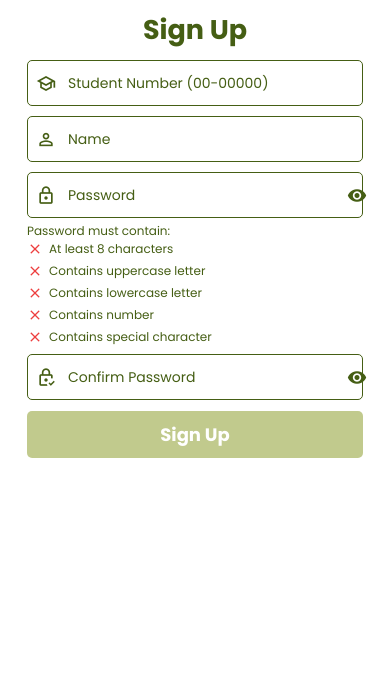
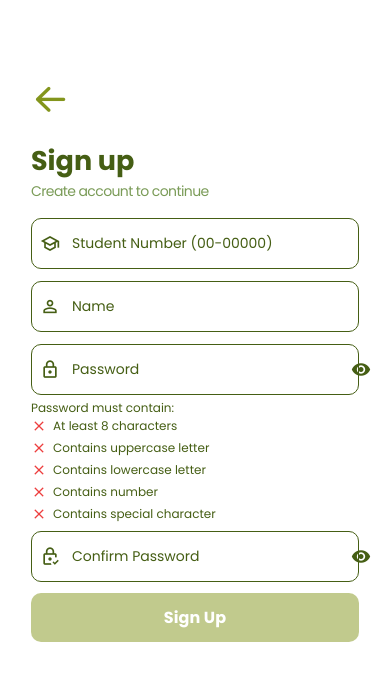
Before and after one commit to beelogss/BP, a React Native app: screen /Signup in a window 390 px wide. Shown: the top 680 px of the page. Built offline with nearby package versions, Linux system fonts and the light colour scheme.

Commit message:
ui pa rinnnn

```diff
--- a/package.json
+++ b/package.json
@@ -20,7 +20,7 @@
     "bcrypt": "^5.1.1",
     "body-parser": "^1.20.3",
     "cors": "^2.8.5",
-    "expo": "~51.0.28",
+    "expo": "~51.0.35",
     "expo-app-loading": "^2.1.1",
     "expo-checkbox": "~3.0.0",
     "expo-font": "~12.0.10",
--- a/screens/EmailInputScreen.js
+++ b/screens/EmailInputScreen.js
@@ -119,6 +119,7 @@ const styles = StyleSheet.create({
     fontFamily: 'Poppins-Regular',
     color: '#455e14',
     fontSize: wp('3.5%'),
+    paddingLeft: wp('1%')
   },
   icon: {
     marginRight: wp('2%'),
--- a/screens/LoginScreen.js
+++ b/screens/LoginScreen.js
@@ -1,5 +1,5 @@
 import React, { useState } from 'react';
-import { View, Text, TextInput, TouchableOpacity, Image, StyleSheet, KeyboardAvoidingView, Platform } from 'react-native';
+import { View, Text, TextInput, TouchableOpacity, Image, ImageBackground, StyleSheet, KeyboardAvoidingView, Platform } from 'react-native';
 import MaterialCommunityIcons from 'react-native-vector-icons/MaterialCommunityIcons';
 import Checkbox from 'expo-checkbox';
 import { SafeAreaProvider } from 'react-native-safe-area-context';
@@ -93,7 +93,9 @@ export default function LoginScreen({ navigation }) {
                 color={isChecked ? "#455e14" : undefined}
                 style={{ borderColor: '#455e14', width: wp('4%'), height: hp('2%'), marginBottom: 3, marginLeft: 3 }}
               />
+              <TouchableOpacity  onPress={() => setChecked(! isChecked)}>
               <Text style={styles.rememberMeText}>Remember Me</Text>
+              </TouchableOpacity>
             </View>
             <Text style={styles.forgotPasswordText} onPress={() => navigation.navigate('ForgotPass')}>
               Forgot Password?
--- a/screens/SignupDetailsScreen.js
+++ b/screens/SignupDetailsScreen.js
@@ -1,6 +1,6 @@
 import React, { useState } from 'react';
 import { View, Text, TextInput, TouchableOpacity, StyleSheet, KeyboardAvoidingView, Platform } from 'react-native';
-import { MaterialCommunityIcons } from '@expo/vector-icons'; // Using MaterialCommunityIcons for icons
+import { MaterialCommunityIcons, AntDesign } from '@expo/vector-icons'; // Using MaterialCommunityIcons for icons
 import { widthPercentageToDP as wp, heightPercentageToDP as hp } from 'react-native-responsive-screen';
 
 export default function SignupScreen({ navigation }) {
@@ -81,7 +81,13 @@ export default function SignupScreen({ navigation }) {
       style={styles.container}
     >
       <View style={styles.formContainer}>
-        <Text style={styles.title}>Sign Up</Text>
+      <TouchableOpacity>
+        <AntDesign name="arrowleft" size={wp('10%')} color="#83951c" style={styles.backIcon}
+          onPress={() => navigation.navigate('Login')}
+        />
+       </TouchableOpacity>
+        <Text style={styles.title}>Sign up</Text>
+        <Text style={styles.instructions}>Create account to continue</Text>
 
         {error ? <Text style={styles.errorText}>{error}</Text> : null}
 
@@ -218,27 +224,37 @@ export default function SignupScreen({ navigation }) {
 const styles = StyleSheet.create({
   container: {
     flex: 1,
-    paddingHorizontal: wp('7%'),
+    paddingHorizontal: wp('8%'),
     backgroundColor: '#fff',
+    paddingTop: wp('20%'),
+  },
+  backIcon: {
+    marginBottom: wp('3.5%'),
   },
   title: {
     color: '#455e14',
     fontSize: wp('7%'),
-    textAlign: 'center',
-    marginBottom: wp('2.5%'),
-    marginTop:  wp('2.5%'),
+    textAlign: 'left',
+    marginTop:  wp('1.5%'),
     fontFamily: 'Poppins-Bold',
+  },
+  instructions: {
+    fontFamily: 'Poppins-Regular',
+    color: '#7a9b57',
+    textAlign: 'left',
+    fontSize: wp('3.5%'),
+    marginBottom: wp('4%'),
+    letterSpacing: -.6,
   },
   inputContainer: {
     flexDirection: 'row',
     alignItems: 'center',
     borderWidth: 1,
     borderColor: '#455e14',
-    borderRadius: 5,
-    paddingVertical: hp('0.9%'),
-    paddingHorizontal: wp('2%'),
-    marginBottom: 10,
-    height: hp('5.5%'),
+    borderRadius: 10,
+    padding: wp('2%'),
+    marginBottom: wp('3%'),
+    height: hp('6%'),
   },
   input: {
     flex: 1,
@@ -255,10 +271,9 @@ const styles = StyleSheet.create({
     alignItems: 'center',
     borderWidth: 1,
     borderColor: '#455e14',
-    borderRadius: 5,
-    paddingVertical: hp('0.9%'),
-    paddingHorizontal: wp('2%'),
-    height: hp('5.5%'),
+    borderRadius: 10,
+    padding: wp('2%'),
+    height: hp('6%'),
   },
   passwordInput: {
     flex: 1,
@@ -271,15 +286,16 @@ const styles = StyleSheet.create({
     marginLeft: wp('2%'),
   },
   button: {
-    padding: wp('2.5%'),
-    borderRadius: 5,
+    padding: wp('3%'),
+    borderRadius: 10,
     marginTop: hp('1.3%'),
   },
   buttonText: {
     color: '#fff',
     textAlign: 'center',
     fontFamily: 'Poppins-Bold',
-    fontSize: wp('4.5%'),
+    fontSize: wp('4%'),
+    letterSpacing: .1,
   },
   switchText: {
     textAlign: 'center',
--- a/screens/VerificationScreen.js
+++ b/screens/VerificationScreen.js
@@ -239,6 +239,7 @@ const styles = StyleSheet.create({
     textAlign: 'center',
     fontFamily: 'Poppins-Regular',
     color: '#83951c',
+    fontSize: wp('3%'),
     marginTop: hp('2%'),
   },
   highlightedTimer: {
```
Also changed, not shown: assets/images/ui-design.png (added), 1 other file (tests, documents, lock files or other folders).
